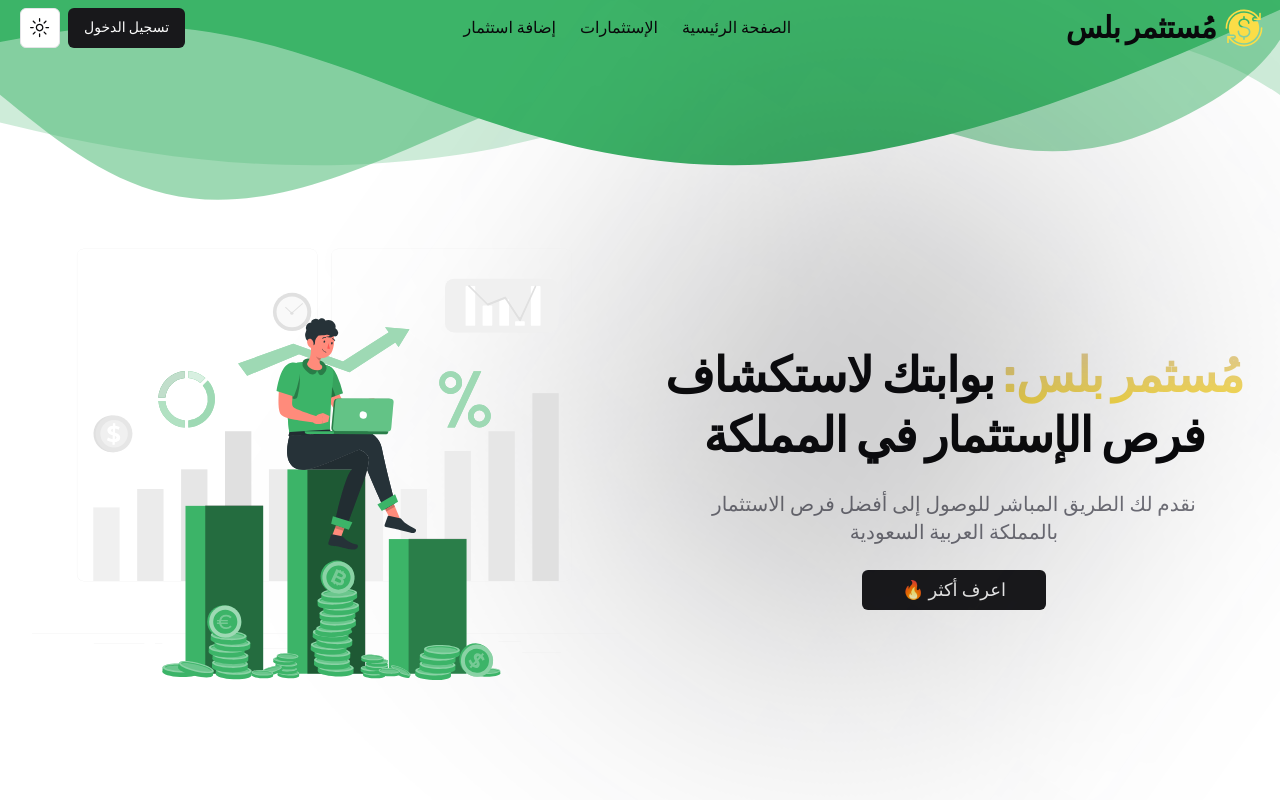
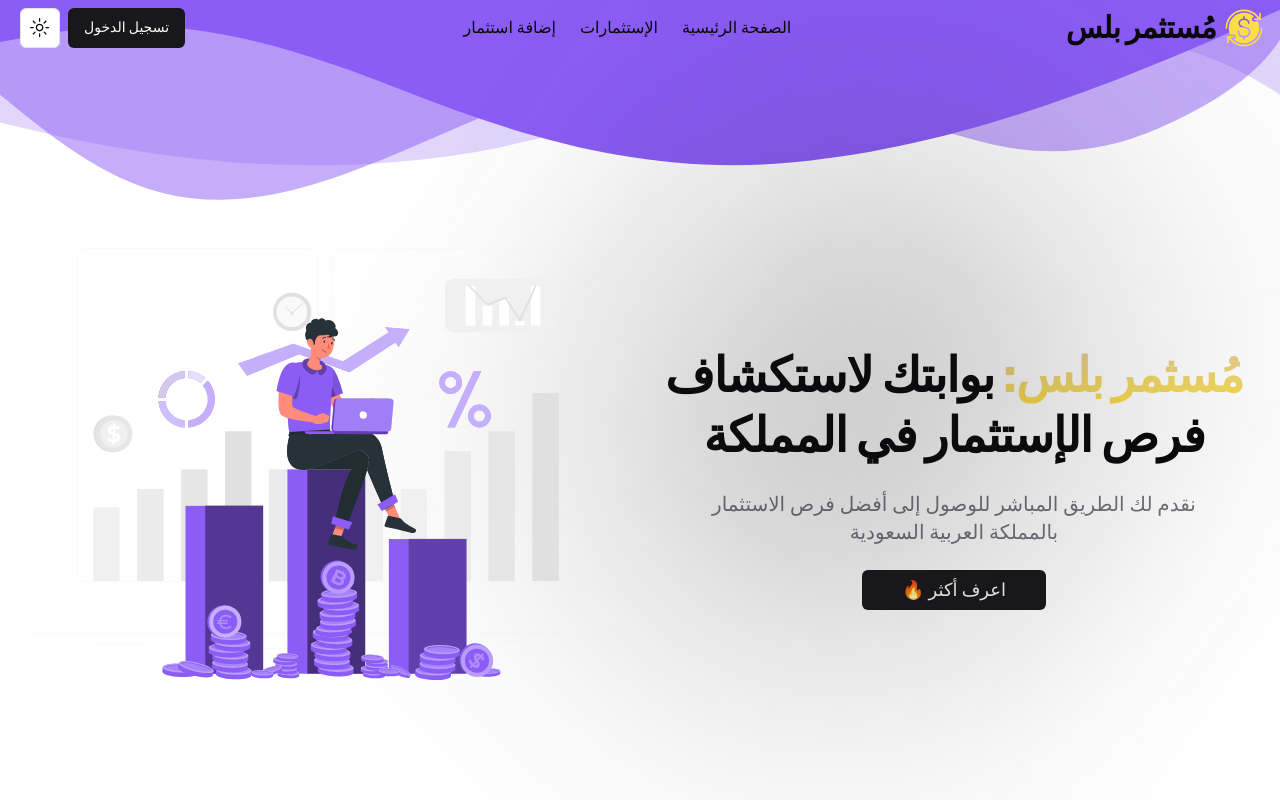
Before and after one commit to HassanAlabdulal/Mostathmer-plus, a Next.js app: page / in a window 1280 px wide. Shown: the top 800 px of the page. Built offline with nearby package versions, Linux system fonts and the light colour scheme.

Commit message:
enhance: change the theme

```diff
--- a/app/globals.css
+++ b/app/globals.css
@@ -151,7 +151,7 @@ html {
 }
 
 .custom-shape-divider-top-1708454496 .shape-fill {
-  fill: #3cb468;
+  fill: #8b5cf6;
 }
 
 @media (max-width: 768px) {
@@ -172,6 +172,6 @@ html {
   }
 
   .custom-shape-divider-top-1708454496 .shape-fill {
-    fill: #3cb468;
+    fill: #8b5cf6;
   }
 }
--- a/components/sections/homepage.tsx
+++ b/components/sections/homepage.tsx
@@ -63,7 +63,7 @@ export default function Homepage() {
 
         <div className="z-10">
           <Image
-            src="/assets/homepage.svg"
+            src="/assets/home.svg"
             width={600}
             height={600}
             className="max-md:w-[300px] max-md:h-[300px] "
```
Also changed, not shown: public/assets/home.svg.
